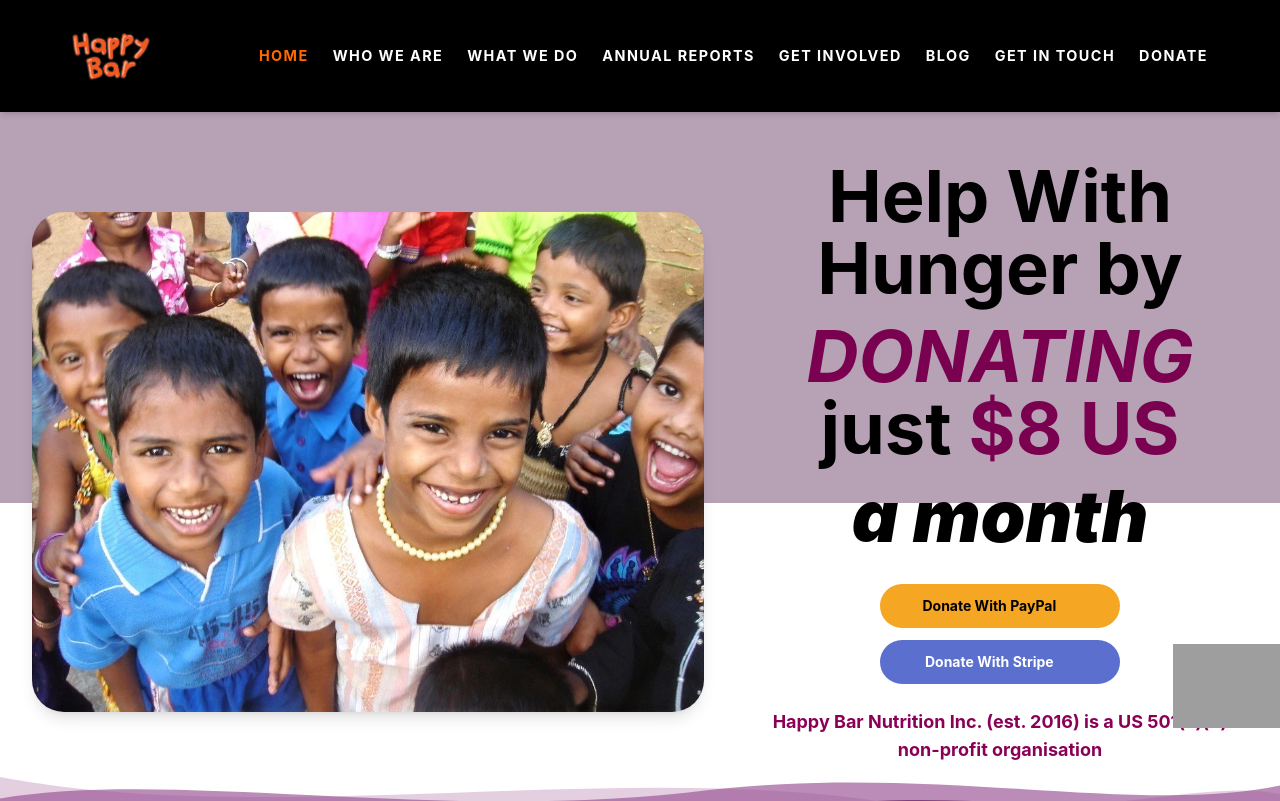
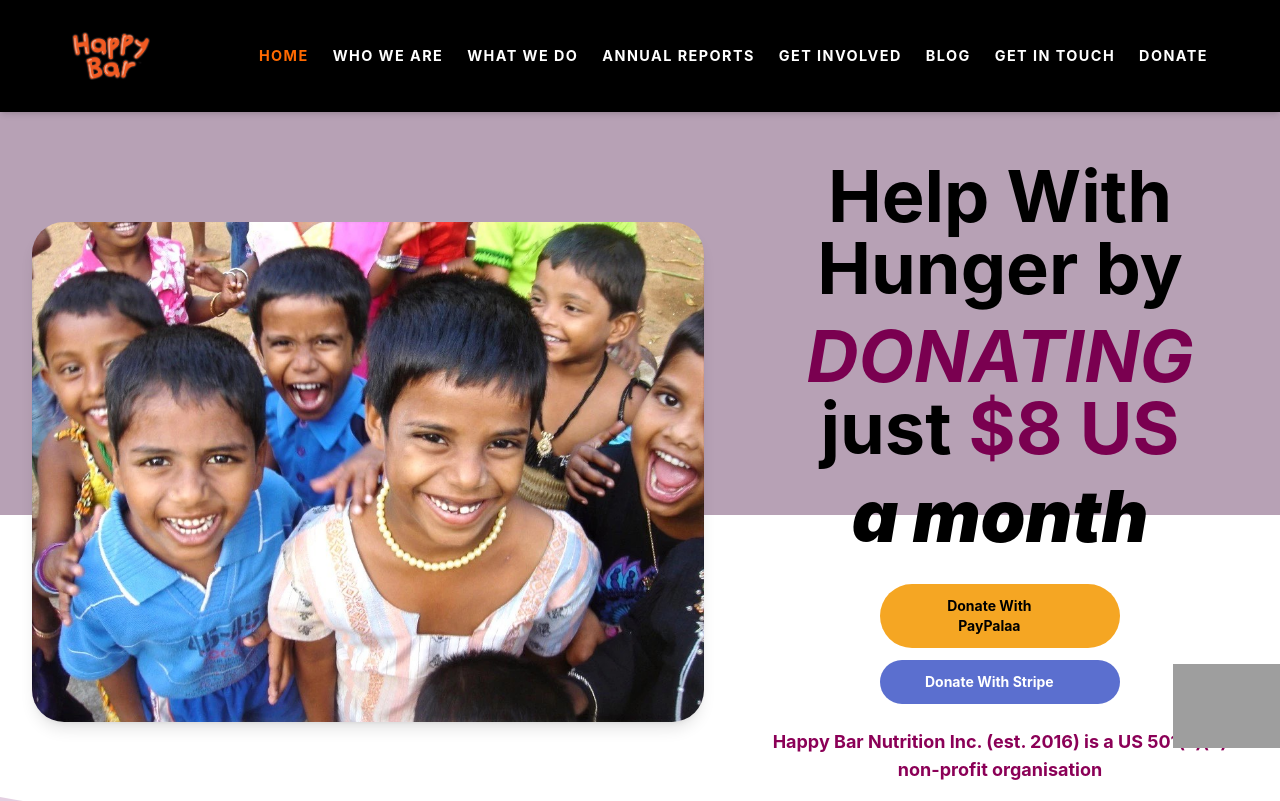
Before and after one commit to Sibasis21Routray/HappyBar, a React (Vite) app in the folder client/: page / in a window 1280 px wide. Shown: the top 801 px of the page. Built offline with nearby package versions, Linux system fonts and the light colour scheme; grey boxes are pictures that could not be loaded.

Commit message:
minor changes

```diff
--- a/client/src/components/Home/Hero.tsx
+++ b/client/src/components/Home/Hero.tsx
@@ -60,7 +60,7 @@ const paypalLink = import.meta.env.VITE_PAYPAL_USD_CUSTOM;
                 onClick={() => window.open(paypalLink, "_blank")}
               >
                 <span className="inline-flex items-center gap-2 transition-transform duration-300 group-hover:translate-x-[-4px]">
-                  Donate With PayPal
+                  Donate With PayPalaa
                   <span className="opacity-0 group-hover:opacity-100 transition-opacity duration-300 translate-x-[-8px] group-hover:translate-x-0">
                     →
                   </span>
```
